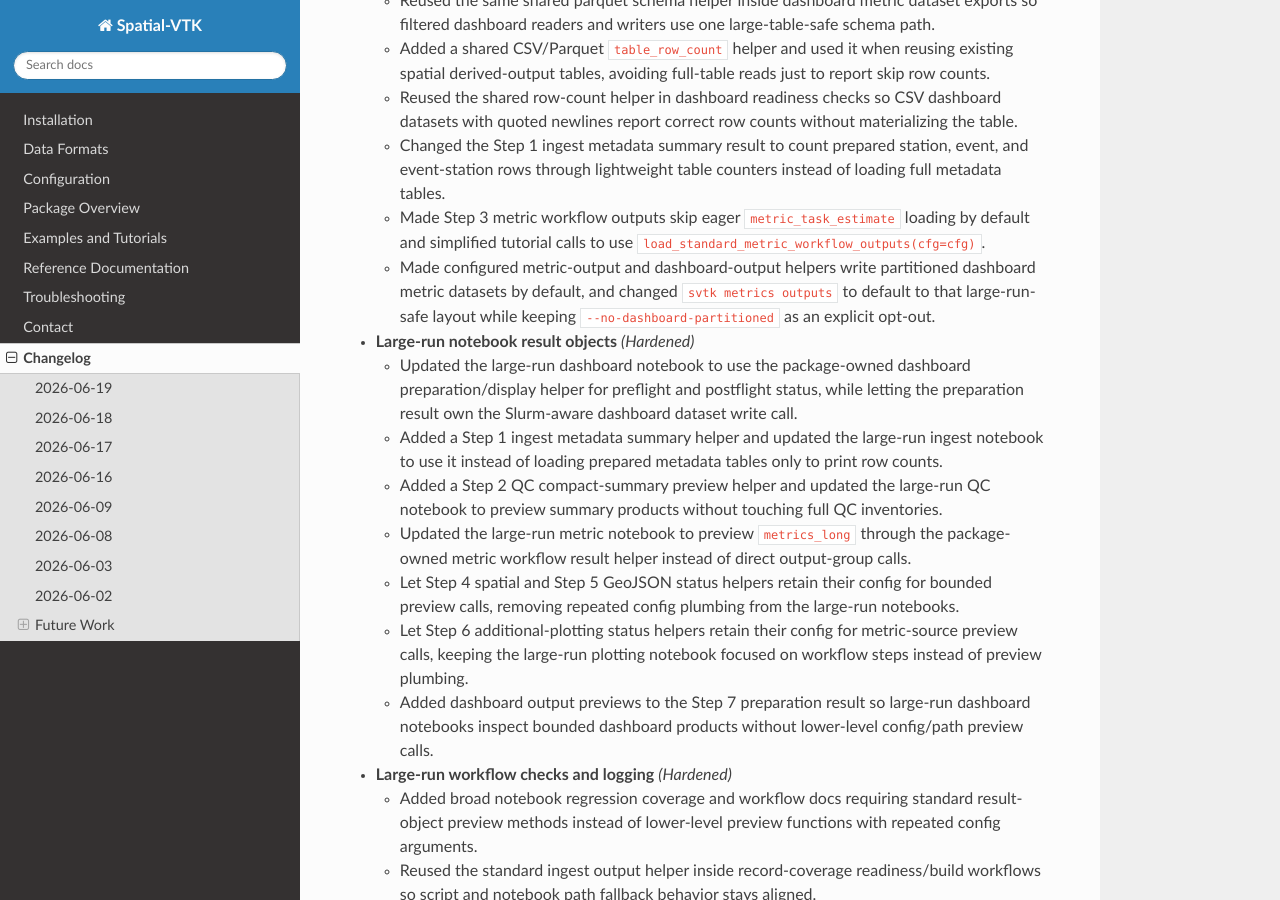
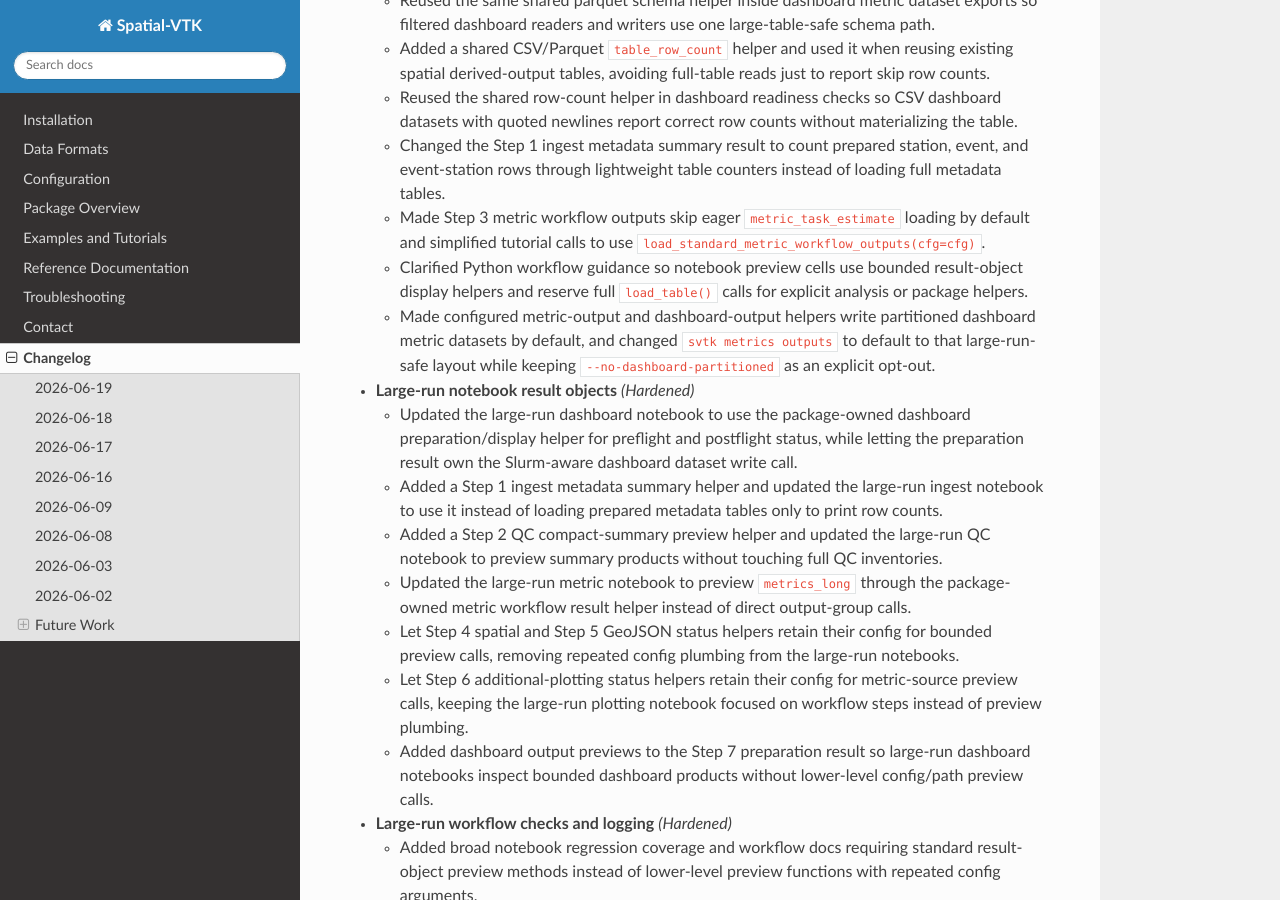
Before and after one commit to bcbirkel/spatial-vtk, a Sphinx documentation site: the page built from docs/changelog.rst, in a window 1280 px wide and 900 px high, scrolled down 13911 px. Built offline with Sphinx 7.4.7 and the Read the Docs theme 3.1.0, drawn with Linux system fonts in a browser that asks for light colours.

Commit message:
Clarify bounded preview workflow guidance

```diff
--- a/docs/changelog.rst
+++ b/docs/changelog.rst
@@ -747,6 +747,9 @@ Changelog
   - Made Step 3 metric workflow outputs skip eager ``metric_task_estimate``
     loading by default and simplified tutorial calls to use
     ``load_standard_metric_workflow_outputs(cfg=cfg)``.
+  - Clarified Python workflow guidance so notebook preview cells use bounded
+    result-object display helpers and reserve full ``load_table()`` calls for
+    explicit analysis or package helpers.
   - Made configured metric-output and dashboard-output helpers write
     partitioned dashboard metric datasets by default, and changed
     ``svtk metrics outputs`` to default to that large-run-safe layout while
```
Also changed, not shown: docs/reference/python_workflows.rst (+12 -12 lines), 1 other file.
